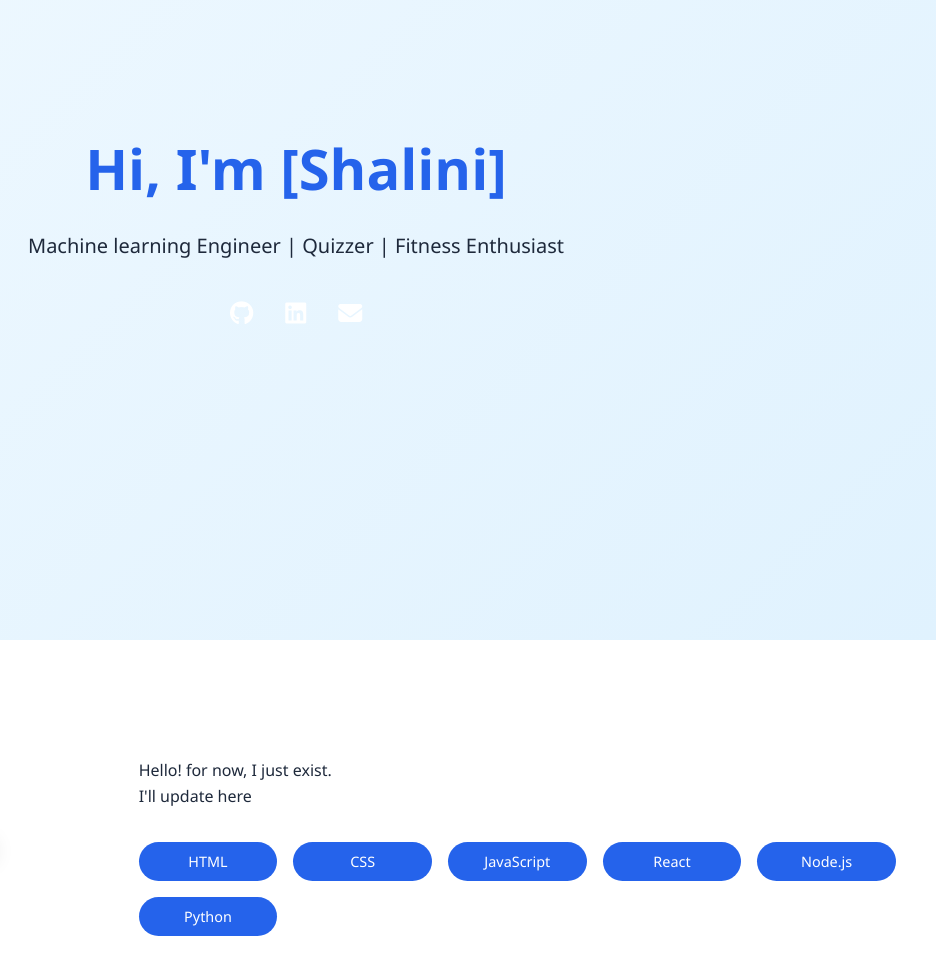
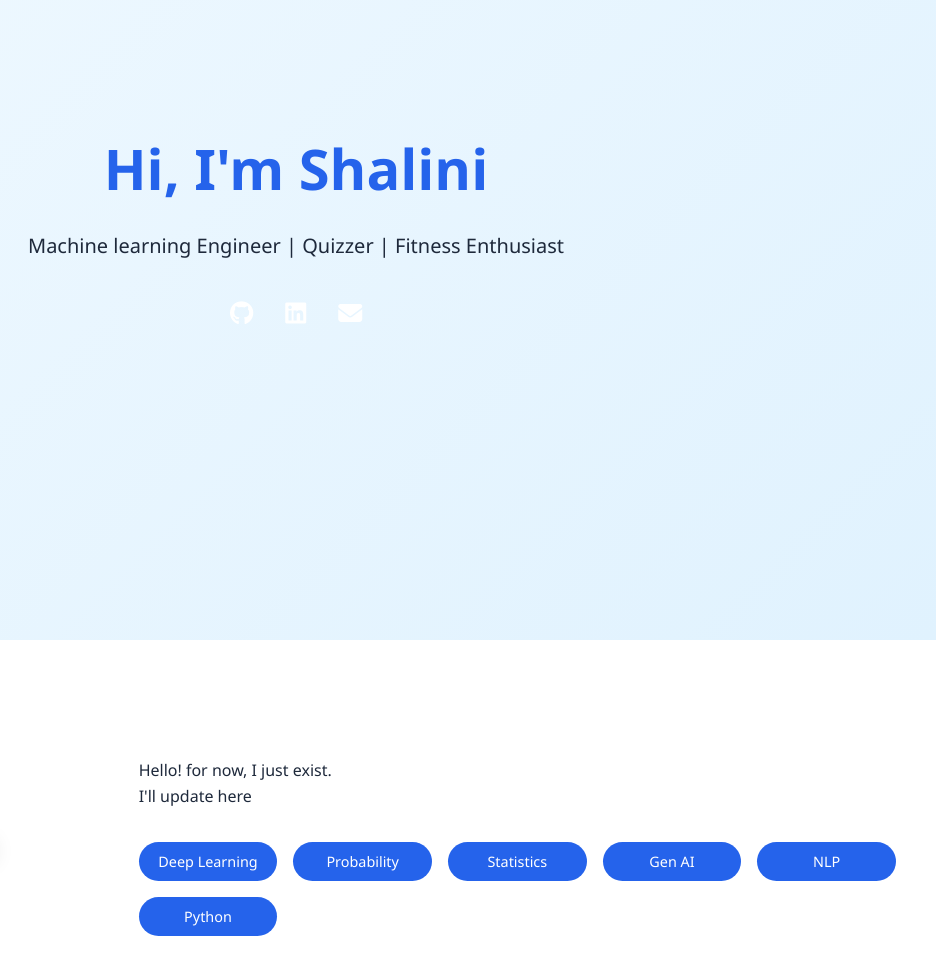
Before and after one commit to Shalini0403/Shalini0403.github.io, a plain HTML site: page index.html in a window 1280 px wide. Shown: the part 160-1134 px from the top of the page, 344-1280 px from the left. Drawn offline with Linux system fonts and the light colour scheme.

Commit message:
Update2 index.html

```diff
--- a/index.html
+++ b/index.html
@@ -323,7 +323,7 @@
     <!-- Hero Section -->
     <section id="home" class="hero">
         <div class="hero-content">
-            <h1>Hi, I'm [Shalini]</h1>
+            <h1>Hi, I'm Shalini</h1>
             <p>Machine learning Engineer | Quizzer | Fitness Enthusiast</p>
             <div class="social-links">
                 <a href="https://github.com/Shalini0403" target="_blank"><i class="fab fa-github"></i></a>
@@ -343,11 +343,11 @@
                     <p>Hello! for now, I just exist.</p>
                     <p>I'll update here</p>
                     <div class="skills-grid">
-                        <span class="skill-tag">HTML</span>
-                        <span class="skill-tag">CSS</span>
-                        <span class="skill-tag">JavaScript</span>
-                        <span class="skill-tag">React</span>
-                        <span class="skill-tag">Node.js</span>
+                        <span class="skill-tag">Deep Learning</span>
+                        <span class="skill-tag">Probability</span>
+                        <span class="skill-tag">Statistics</span>
+                        <span class="skill-tag">Gen AI</span>
+                        <span class="skill-tag">NLP</span>
                         <span class="skill-tag">Python</span>
                     </div>
                 </div>
```
